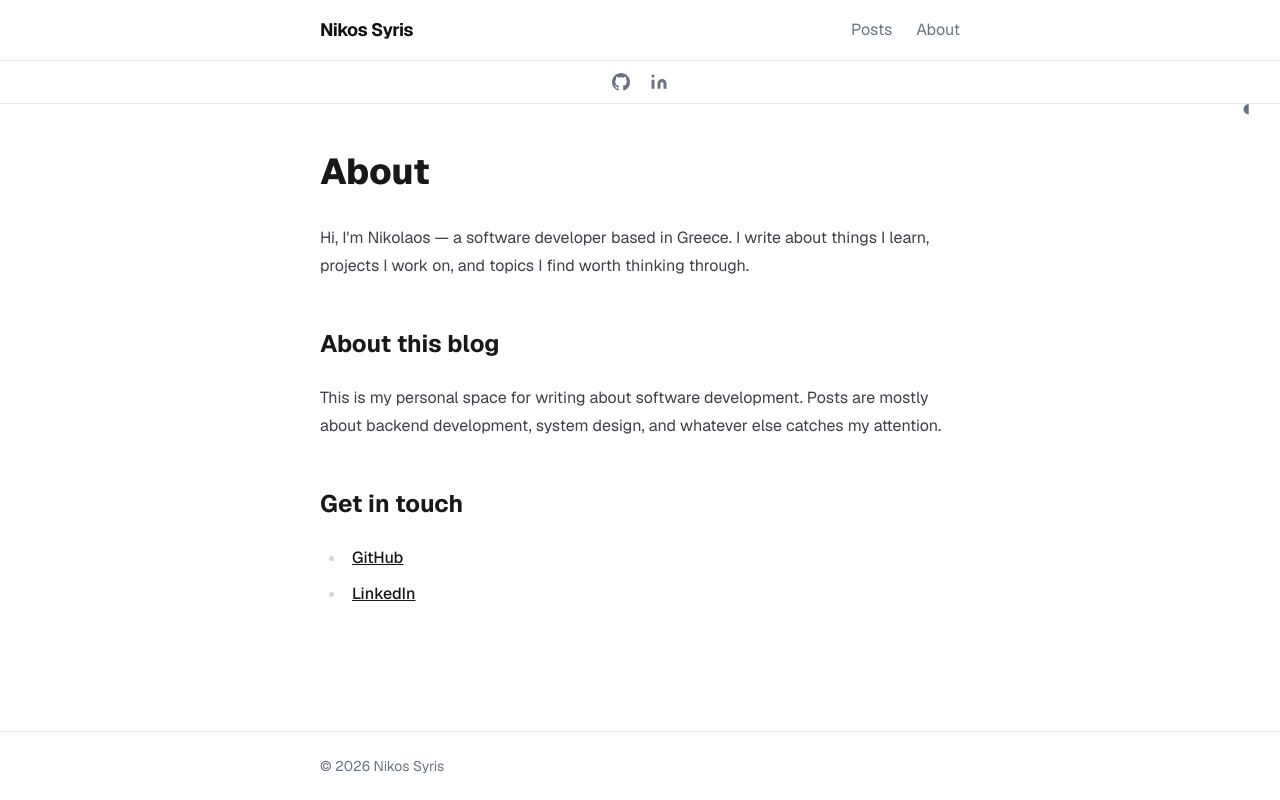
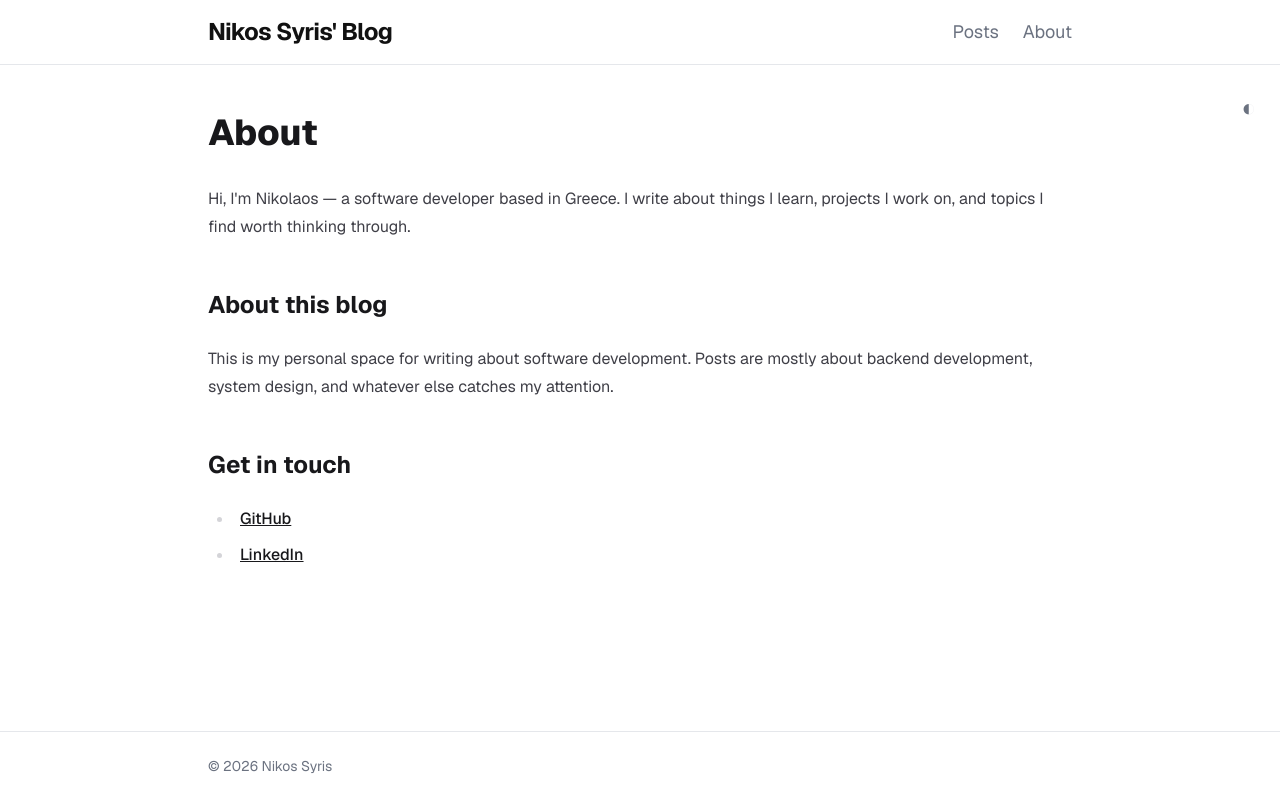
Before and after one commit to NikosSyris/nikossyris.com, a Next.js app in the folder frontend/: page /about in a window 1280 px wide. Built offline with nearby package versions, Linux system fonts and the light colour scheme.

Commit message:
Redesign: typography, dark mode, analytics, social links, Giscus dark theme

```diff
--- a/frontend/app/about/page.js
+++ b/frontend/app/about/page.js
@@ -24,12 +24,12 @@ export default function AboutPage() {
       <h2>Get in touch</h2>
       <ul>
         <li>
-          <a href="https://github.com/your-username" target="_blank" rel="noopener noreferrer">
+          <a href="https://github.com/NikosSyris" target="_blank" rel="noopener noreferrer">
             GitHub
           </a>
         </li>
         <li>
-          <a href="https://linkedin.com/in/your-username" target="_blank" rel="noopener noreferrer">
+          <a href="https://www.linkedin.com/in/nikossyris" target="_blank" rel="noopener noreferrer">
             LinkedIn
           </a>
         </li>
--- a/frontend/app/layout.js
+++ b/frontend/app/layout.js
@@ -17,7 +17,7 @@ const geistMono = Geist_Mono({
 
 export const metadata = {
   title: {
-    default: "Nikos Syris",
+    default: "Nikos Syris' Blog",
     template: "%s | Nikos Syris",
   },
   description: "A personal blog about software development.",
@@ -36,14 +36,14 @@ export default function RootLayout({ children }) {
       <body className="min-h-screen flex flex-col bg-[var(--background)] text-[var(--foreground)] antialiased">
         <Providers>
           <header className="border-b border-[var(--border)]">
-            <div className="max-w-2xl mx-auto px-4 py-4 flex items-center justify-between">
+            <div className="max-w-4xl mx-auto px-4 py-4 flex items-center justify-between">
               <Link
                 href="/"
-                className="text-lg font-bold tracking-tight hover:opacity-70 transition-opacity"
+                className="text-lg md:text-2xl font-bold tracking-tight hover:opacity-70 transition-opacity"
               >
-                Nikos Syris
+                Nikos Syris&apos; Blog
               </Link>
-              <nav className="flex items-center gap-6 text-base text-[var(--muted)]">
+              <nav className="flex items-center gap-6 text-base md:text-lg text-[var(--muted)]">
                 <Link href="/" className="hover:text-[var(--foreground)] transition-colors">
                   Posts
                 </Link>
@@ -53,40 +53,14 @@ export default function RootLayout({ children }) {
               </nav>
             </div>
 
-            <div className="border-t border-[var(--border)] py-3 flex justify-center gap-5">
-              <a
-                href="https://github.com/NikosSyris"
-                target="_blank"
-                rel="noopener noreferrer"
-                aria-label="GitHub"
-                className="text-[var(--muted)] hover:text-[var(--foreground)] transition-colors"
-              >
-                <svg xmlns="http://www.w3.org/2000/svg" width="18" height="18" viewBox="0 0 24 24" fill="currentColor">
-                  <path d="M12 0C5.37 0 0 5.37 0 12c0 5.31 3.435 9.795 8.205 11.385.6.105.825-.255.825-.57 0-.285-.015-1.23-.015-2.235-3.015.555-3.795-.735-4.035-1.41-.135-.345-.72-1.41-1.23-1.695-.42-.225-1.02-.78-.015-.795.945-.015 1.62.87 1.845 1.23 1.08 1.815 2.805 1.305 3.495.99.105-.78.42-1.305.765-1.605-2.67-.3-5.46-1.335-5.46-5.925 0-1.305.465-2.385 1.23-3.225-.12-.3-.54-1.53.12-3.18 0 0 1.005-.315 3.3 1.23.96-.27 1.98-.405 3-.405s2.04.135 3 .405c2.295-1.56 3.3-1.23 3.3-1.23.66 1.65.24 2.88.12 3.18.765.84 1.23 1.905 1.23 3.225 0 4.605-2.805 5.625-5.475 5.925.435.375.81 1.095.81 2.22 0 1.605-.015 2.895-.015 3.3 0 .315.225.69.825.57A12.02 12.02 0 0 0 24 12c0-6.63-5.37-12-12-12z" />
-                </svg>
-              </a>
-              <a
-                href="https://linkedin.com/in/your-username"
-                target="_blank"
-                rel="noopener noreferrer"
-                aria-label="LinkedIn"
-                className="text-[var(--muted)] hover:text-[var(--foreground)] transition-colors"
-              >
-                <svg xmlns="http://www.w3.org/2000/svg" width="18" height="18" viewBox="0 0 24 24" fill="currentColor">
-                  <path d="M16 8a6 6 0 0 1 6 6v7h-4v-7a2 2 0 0 0-2-2 2 2 0 0 0-2 2v7h-4v-7a6 6 0 0 1 6-6z" />
-                  <rect x="2" y="9" width="4" height="12" />
-                  <circle cx="4" cy="4" r="2" />
-                </svg>
-              </a>
-            </div>
           </header>
 
-          <main className="flex-1 max-w-2xl mx-auto w-full px-4 py-12">
+          <main className="flex-1 max-w-4xl mx-auto w-full px-4 py-12">
             {children}
           </main>
 
           <footer className="border-t border-[var(--border)]">
-            <div className="max-w-2xl mx-auto px-4 py-6 text-sm text-[var(--muted)]">
+            <div className="max-w-4xl mx-auto px-4 py-6 text-sm text-[var(--muted)]">
               © {new Date().getFullYear()} Nikos Syris
             </div>
           </footer>
--- a/frontend/app/page.js
+++ b/frontend/app/page.js
@@ -24,13 +24,13 @@ export default function HomePage() {
           <li key={post.slug} className="py-8 first:pt-0">
             <article>
               <time
-                className="text-base text-[var(--muted)]"
+                className="text-base md:text-xl text-[var(--muted)]"
                 dateTime={post.date}
               >
                 {formatDate(post.date)}
               </time>
 
-              <h2 className="mt-1 text-2xl font-bold leading-snug">
+              <h2 className="mt-1 text-2xl md:text-4xl font-bold leading-snug">
                 <Link
                   href={`/posts/${post.slug}`}
                   className="hover:opacity-70 transition-opacity"
@@ -41,7 +41,7 @@ export default function HomePage() {
               <div className="w-5 h-0.5 bg-[var(--foreground)] mt-1.5 opacity-80" />
 
               {post.excerpt && (
-                <p className="mt-3 text-base leading-relaxed text-[var(--muted)]">
+                <p className="mt-3 text-base md:text-xl leading-relaxed text-[var(--muted)]">
                   {post.excerpt}
                 </p>
               )}
--- a/frontend/app/posts/[slug]/page.js
+++ b/frontend/app/posts/[slug]/page.js
@@ -57,14 +57,14 @@ export default async function PostPage({ params }) {
     <article>
       <header className="mb-10">
         <time
-          className="text-base text-[var(--muted)]"
+          className="text-base md:text-xl text-[var(--muted)]"
           dateTime={post.date}
         >
           {formatDate(post.date)}
         </time>
-        <h1 className="mt-2 text-4xl font-bold leading-tight">{post.title}</h1>
+        <h1 className="mt-2 text-4xl md:text-6xl font-bold leading-tight">{post.title}</h1>
         {post.excerpt && (
-          <p className="mt-3 text-lg text-[var(--muted)] leading-relaxed">{post.excerpt}</p>
+          <p className="mt-3 text-lg md:text-xl text-[var(--muted)] leading-relaxed">{post.excerpt}</p>
         )}
       </header>
 
--- a/frontend/components/Comments.js
+++ b/frontend/components/Comments.js
@@ -1,8 +1,22 @@
 "use client";
 
 import Giscus from "@giscus/react";
+import { useEffect, useState } from "react";
 
 export default function Comments() {
+  const [theme, setTheme] = useState("light");
+
+  useEffect(() => {
+    const update = () =>
+      setTheme(document.documentElement.classList.contains("dark") ? "dark" : "light");
+
+    update();
+
+    const observer = new MutationObserver(update);
+    observer.observe(document.documentElement, { attributeFilter: ["class"] });
+    return () => observer.disconnect();
+  }, []);
+
   return (
     <Giscus
       repo={process.env.NEXT_PUBLIC_GISCUS_REPO}
@@ -14,7 +28,7 @@ export default function Comments() {
       reactionsEnabled="1"
       emitMetadata="0"
       inputPosition="bottom"
-      theme="light"
+      theme={theme}
       lang="en"
     />
   );
```
